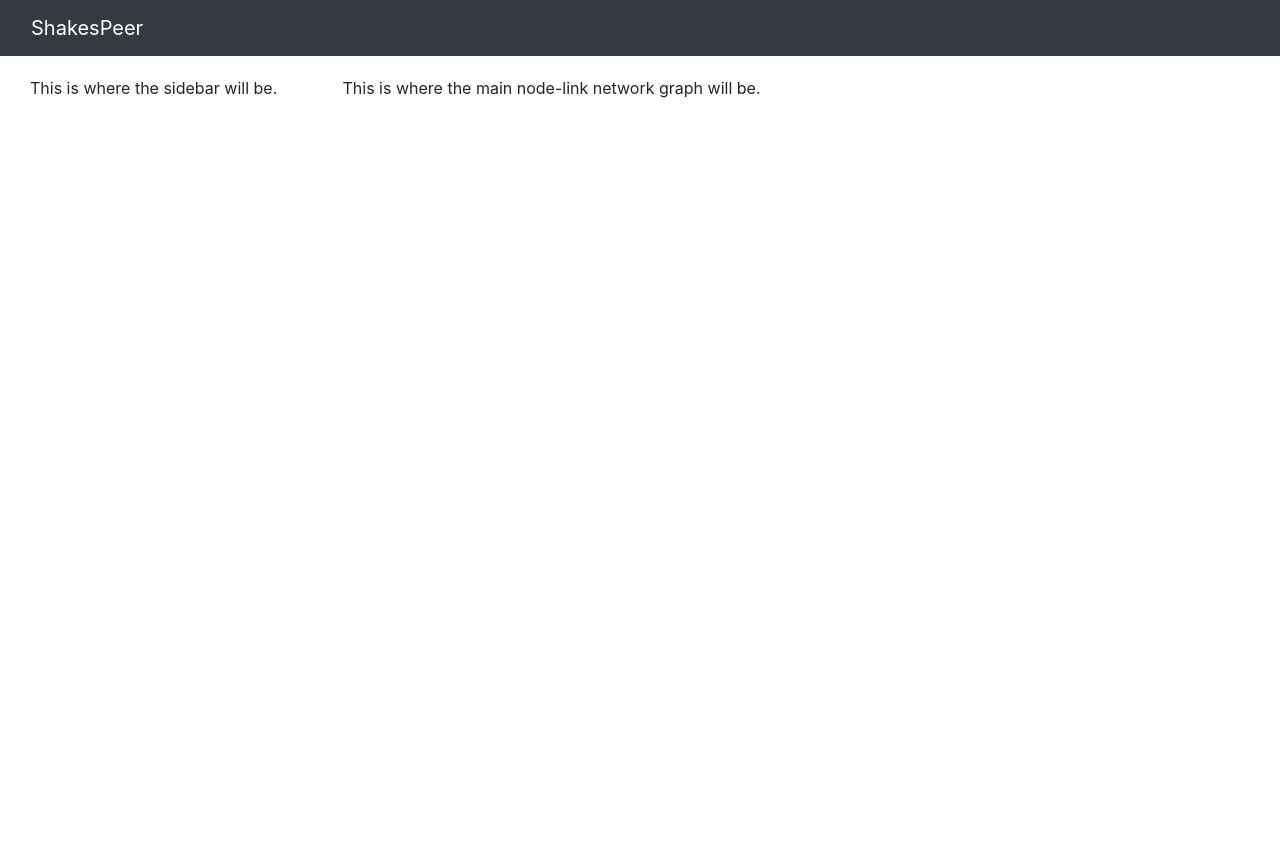
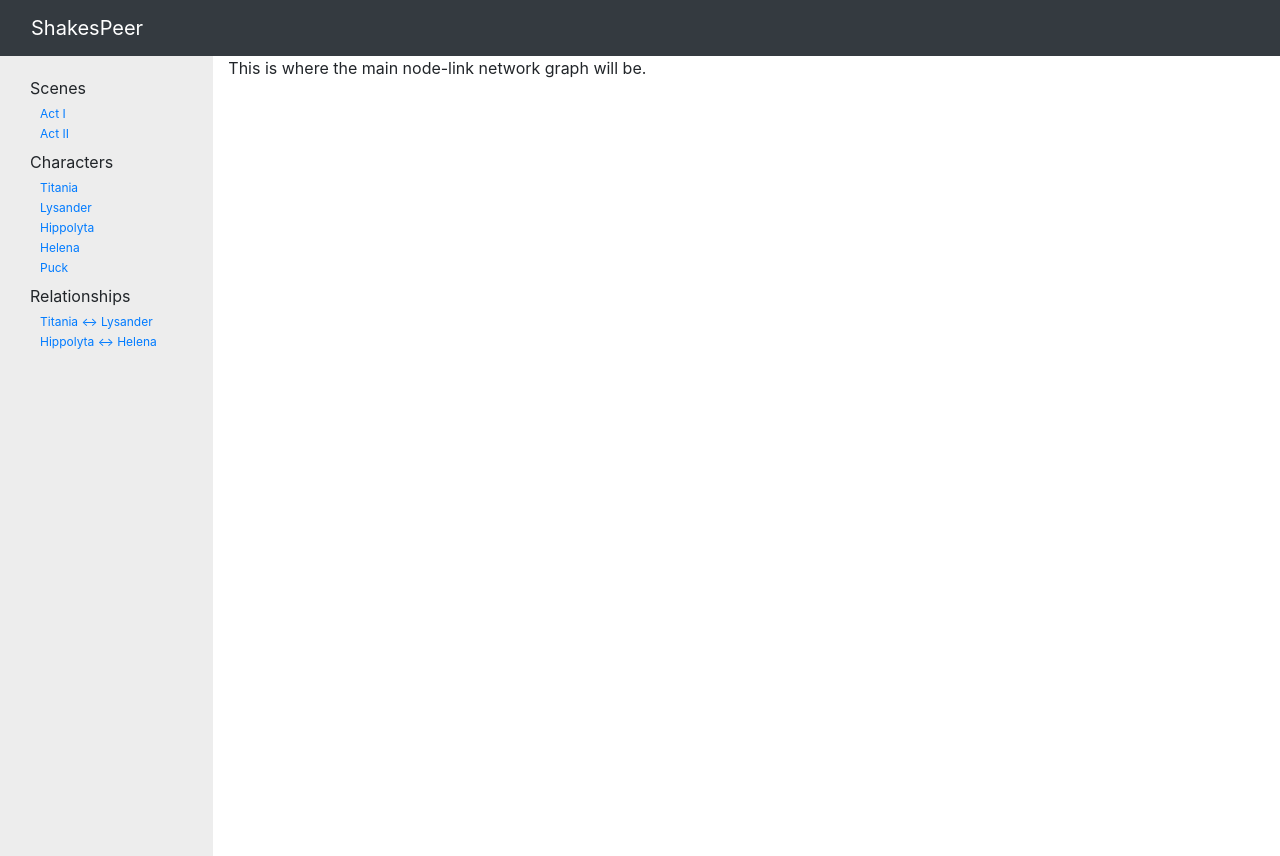
Before and after one commit to kevin-chow/ShakesPeer, an Angular app in the folder angular-src/shakespeer/: page / in a window 1280 px wide. Before the commit the page ends 800 px from the top, so only its background shows below. Built offline with nearby package versions, Linux system fonts and the light colour scheme.

Commit message:
Initial setup of sidebar

```diff
--- a/angular-src/shakespeer/src/app/components/main/main.component.html
+++ b/angular-src/shakespeer/src/app/components/main/main.component.html
@@ -1,10 +1,13 @@
-<div style="padding-top:20px; padding-left:30px; padding-right:30px" class="container-fluid">
+<div class="container-fluid">
   <div class="row">
-    <div class="col-md-3">
+    <div style="padding:0" class="col-sm-2">
       <app-sidebar></app-sidebar>
     </div>
-    <div class="col-md-9">
+    <div class="col-sm-8">
       <app-network></app-network>
+    </div>
+    <div class="col-sm-2">
+      <!-- to fill in with the detailed view -->
     </div>
   </div>
 </div>
--- a/angular-src/shakespeer/src/app/components/sidebar/sidebar.component.html
+++ b/angular-src/shakespeer/src/app/components/sidebar/sidebar.component.html
@@ -1,3 +1,40 @@
-<div>
-  This is where the sidebar will be.
+<div class="sidebar">
+  <div class="inner-sidebar">
+    <div class="sb-header">Scenes</div>
+    <ul class="sb-list-group list-group">
+      <li class="sb-list-item list-group-item">
+        <a href="#">Act I</a>
+      </li>
+      <li class="sb-list-item list-group-item">
+        <a href="#">Act II</a>
+      </li>
+    </ul>
+    <div class="sb-header">Characters</div>
+    <ul class="sb-list-group list-group">
+      <li class="sb-list-item list-group-item">
+        <a href="#">Titania</a>
+      </li>
+      <li class="sb-list-item list-group-item">
+        <a href="#">Lysander</a>
+      </li>
+      <li class="sb-list-item list-group-item">
+        <a href="#">Hippolyta</a>
+      </li>
+      <li class="sb-list-item list-group-item">
+        <a href="#">Helena</a>
+      </li>
+      <li class="sb-list-item list-group-item">
+        <a href="#">Puck</a>
+      </li>
+    </ul>
+    <div class="sb-header">Relationships</div>
+    <ul class="sb-list-group list-group">
+      <li class="sb-list-item list-group-item">
+        <a href="#">Titania <-> Lysander</a>
+      </li>
+      <li class="sb-list-item list-group-item">
+        <a href="#">Hippolyta <-> Helena</a>
+      </li>
+    </ul>
+  </div>
 </div>
--- a/angular-src/shakespeer/src/app/components/sidebar/sidebar.component.scss
+++ b/angular-src/shakespeer/src/app/components/sidebar/sidebar.component.scss
@@ -0,0 +1,28 @@
+.sidebar {
+  background-color: #EDEDED;
+  height: 100vh;
+  padding: 0;
+  margin: 0;
+}
+
+.inner-sidebar {
+  padding: 15px 30px;
+}
+
+.sb-header {
+  font-size: 16px;
+  margin-top: 5px;
+  margin-bottom: 5px;
+}
+
+.sb-list-group {
+  margin-left: 10px;
+}
+
+.sb-list-item {
+  padding: 0;
+  border: 0px solid #ffffff;
+  font-size: 12px;
+  margin: 0 0 2px;
+  background-color: transparent;
+}
```
